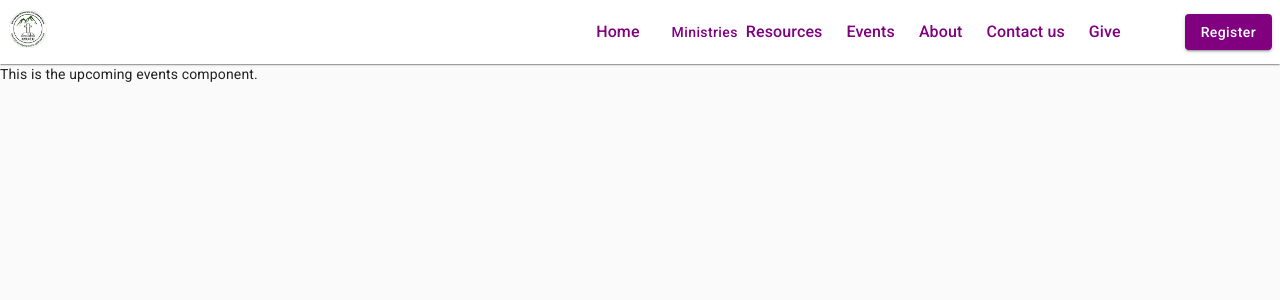
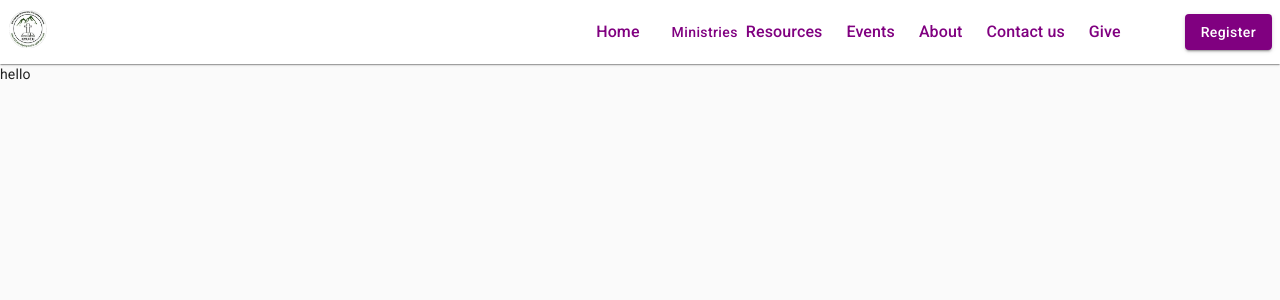
Before and after one commit to KyU-Christian-Union/kyucuwebapp, a React (Create React App) app: page / in a window 1280 px wide. Shown: the top 300 px of the page. Built offline with nearby package versions, Linux system fonts and the light colour scheme.

Commit message:
create UpcomingEvent component and import it

```diff
--- /dev/null
+++ b/src/components/UpcomingEvents/UpcomingEvent.jsx
@@ -0,0 +1,7 @@
+import React from 'react';
+
+function UpcomingEvent() {
+  return <div>hello</div>;
+}
+
+export default UpcomingEvent;
--- a/src/components/UpcomingEvents/UpcomingEvents.jsx
+++ b/src/components/UpcomingEvents/UpcomingEvents.jsx
@@ -1,7 +1,12 @@
 import React from 'react';
+import UpcomingEvent from './UpcomingEvent';
 
 const UpcomingEvents = () => {
-  return <div>This is the upcoming events component.</div>;
+  return (
+    <div>
+      <UpcomingEvent />
+    </div>
+  );
 };
 
 export default UpcomingEvents;
```
